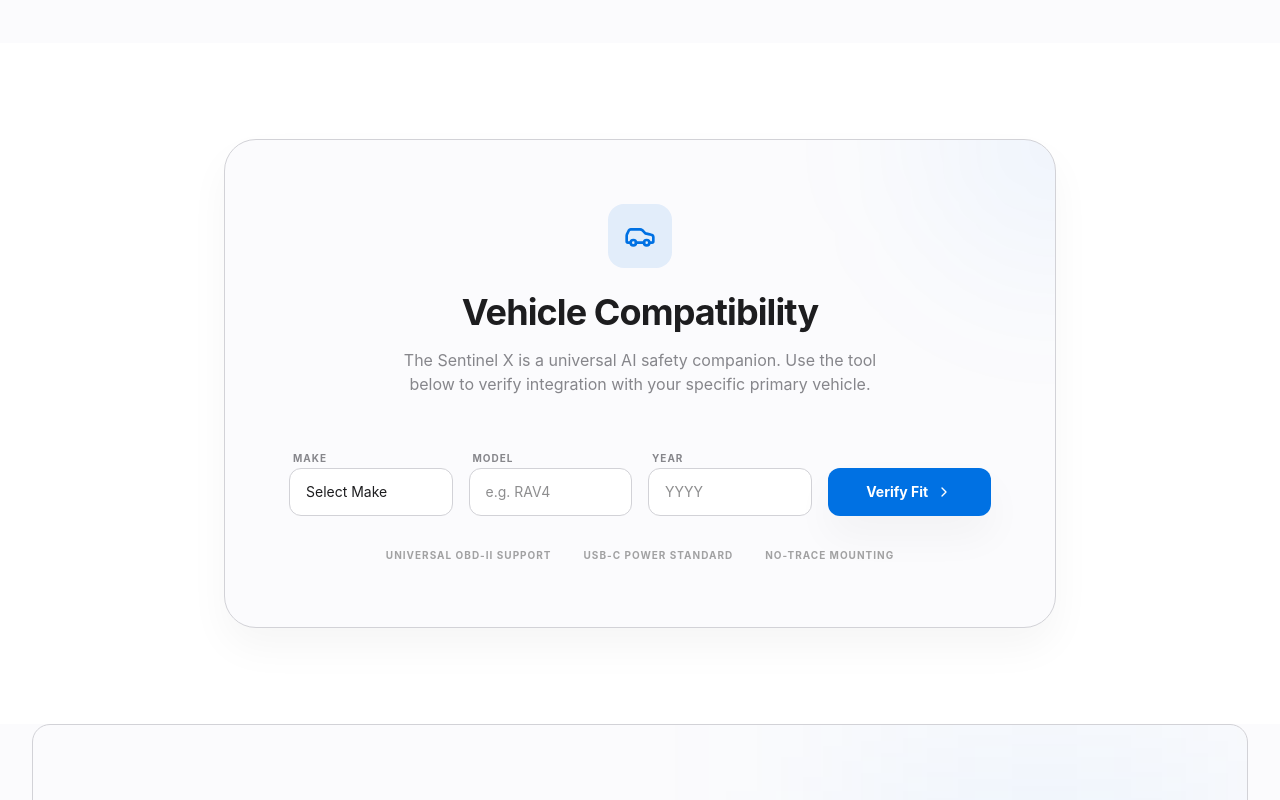
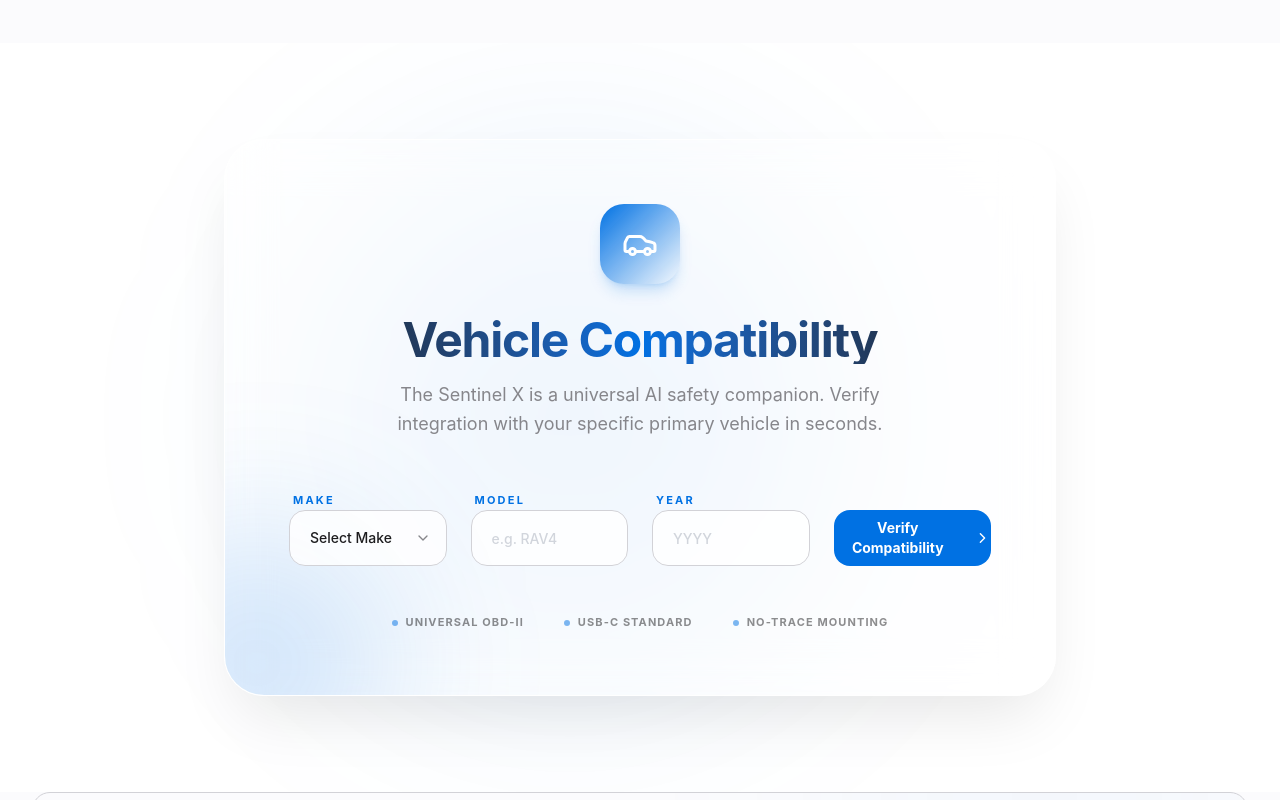
Before and after one commit to MaverickKing17/astrateq-prelaunch-funnel, a React (Vite) app: page / in a window 1280 px wide. Shown: the part 2040-2840 px from the top of the page. Built offline with nearby package versions, Linux system fonts and the light colour scheme.

Commit message:
feat(compatibility): Enhance section styling and animations
Refactors the compatibility section's visual presentation by introducing new decorative background elements, applying a frosted glass effect to the card, and adding subtle animations for improved user experience and visual appeal.

```diff
--- a/src/App.tsx
+++ b/src/App.tsx
@@ -367,48 +367,68 @@
   };
 
   return (
-    <section className="py-24 bg-white" id="compatibility">
-      <div className="max-w-4xl mx-auto px-4 sm:px-6 lg:px-8">
-        <div className="bg-brand-bg rounded-[32px] p-8 md:p-16 border border-brand-border shadow-premium relative overflow-hidden">
-          <div className="absolute top-0 right-0 w-64 h-64 bg-brand-primary/5 rounded-full blur-[80px] -mr-32 -mt-32" />
+    <section className="py-24 bg-white relative overflow-hidden" id="compatibility">
+      {/* Background Decorative Elements */}
+      <div className="absolute top-1/2 left-1/4 w-[500px] h-[500px] bg-brand-primary/10 rounded-full blur-[120px] -translate-y-1/2 pointer-events-none" />
+      <div className="absolute top-1/4 right-1/4 w-[400px] h-[400px] bg-brand-cyan/10 rounded-full blur-[100px] pointer-events-none" />
+
+      <div className="max-w-4xl mx-auto px-4 sm:px-6 lg:px-8 relative z-10">
+        <motion.div
+          initial={{ opacity: 0, y: 30 }}
+          whileInView={{ opacity: 1, y: 0 }}
+          viewport={{ once: true }}
+          className="bg-white/40 backdrop-blur-xl rounded-[40px] p-8 md:p-16 border border-white shadow-[0_32px_64px_-16px_rgba(0,0,0,0.1)] relative overflow-hidden group"
+        >
+          {/* Internal Gradient Glow */}
+          <div className="absolute -bottom-24 -left-24 w-64 h-64 bg-brand-primary/20 rounded-full blur-[80px] group-hover:bg-brand-primary/30 transition-colors" />
 
           <div className="relative z-10">
             <div className="text-center mb-12 space-y-4">
-              <div className="w-16 h-16 bg-brand-primary/10 rounded-2xl flex items-center justify-center mx-auto mb-6">
-                <Car className="text-brand-primary" size={32} />
-              </div>
-              <h2 className="text-3xl md:text-4xl font-bold tracking-tight">Vehicle Compatibility</h2>
-              <p className="text-brand-gray max-w-lg mx-auto">
-                The Sentinel X is a universal AI safety companion. Use the tool below to verify integration with your specific primary vehicle.
+              <motion.div
+                whileHover={{ rotate: 15, scale: 1.1 }}
+                className="w-20 h-20 bg-gradient-to-br from-brand-primary to-brand-cyan rounded-3xl flex items-center justify-center mx-auto mb-8 shadow-lg shadow-brand-primary/20"
+              >
+                <Car className="text-white" size={36} />
+              </motion.div>
+              <h2 className="text-3xl md:text-5xl font-bold tracking-tight bg-clip-text text-transparent bg-gradient-to-r from-brand-dark via-brand-primary to-brand-dark">
+                Vehicle Compatibility
+              </h2>
+              <p className="text-brand-gray max-w-lg mx-auto text-lg leading-relaxed">
+                The Sentinel X is a universal AI safety companion. Verify integration with your specific primary vehicle in seconds.
               </p>
             </div>
 
-            <form onSubmit={handleCheck} className="grid grid-cols-1 md:grid-cols-4 gap-4 mb-8">
-              <div className="space-y-2">
-                <label className="text-[10px] font-bold uppercase tracking-widest text-brand-gray ml-1">Make</label>
+            <form onSubmit={handleCheck} className="grid grid-cols-1 md:grid-cols-4 gap-6 mb-10">
+              <div className="space-y-3">
+                <label className="text-[11px] font-bold uppercase tracking-[0.2em] text-brand-primary ml-1">Make</label>
+                <div className="relative">
                   <select
                     value={make}
                     onChange={(e) => setMake(e.target.value)}
-                  className="w-full h-12 bg-white border border-brand-border rounded-xl px-4 text-sm focus:ring-1 focus:ring-brand-primary outline-none appearance-none cursor-pointer"
+                    className="w-full h-14 bg-white/80 border border-brand-border rounded-2xl px-5 text-sm font-medium focus:ring-2 focus:ring-brand-primary/20 focus:border-brand-primary outline-none appearance-none cursor-pointer transition-all hover:bg-white"
                     required
                   >
                     <option value="">Select Make</option>
                     {makes.sort().map(m => <option key={m} value={m}>{m}</option>)}
                   </select>
+                  <div className="absolute right-4 top-1/2 -translate-y-1/2 pointer-events-none text-brand-gray">
+                    <ChevronRight size={16} className="rotate-90" />
                   </div>
-              <div className="space-y-2">
-                <label className="text-[10px] font-bold uppercase tracking-widest text-brand-gray ml-1">Model</label>
+                </div>
+              </div>
+              <div className="space-y-3">
+                <label className="text-[11px] font-bold uppercase tracking-[0.2em] text-brand-primary ml-1">Model</label>
                 <input
                   type="text"
                   placeholder="e.g. RAV4"
                   value={model}
                   onChange={(e) => setModel(e.target.value)}
-                  className="w-full h-12 bg-white border border-brand-border rounded-xl px-4 text-sm focus:ring-1 focus:ring-brand-primary outline-none"
+                  className="w-full h-14 bg-white/80 border border-brand-border rounded-2xl px-5 text-sm font-medium focus:ring-2 focus:ring-brand-primary/20 focus:border-brand-primary outline-none transition-all hover:bg-white placeholder:text-gray-300"
                   required
                 />
               </div>
-              <div className="space-y-2">
-                <label className="text-[10px] font-bold uppercase tracking-widest text-brand-gray ml-1">Year</label>
+              <div className="space-y-3">
+                <label className="text-[11px] font-bold uppercase tracking-[0.2em] text-brand-primary ml-1">Year</label>
                 <input
                   type="number"
                   placeholder="YYYY"
@@ -416,7 +436,7 @@
                   max="2026"
                   value={year}
                   onChange={(e) => setYear(e.target.value)}
-                  className="w-full h-12 bg-white border border-brand-border rounded-xl px-4 text-sm focus:ring-1 focus:ring-brand-primary outline-none"
+                  className="w-full h-14 bg-white/80 border border-brand-border rounded-2xl px-5 text-sm font-medium focus:ring-2 focus:ring-brand-primary/20 focus:border-brand-primary outline-none transition-all hover:bg-white placeholder:text-gray-300"
                   required
                 />
               </div>
@@ -424,13 +444,13 @@
                 <button
                   type="submit"
                   disabled={result === 'checking'}
-                  className="w-full h-12 bg-brand-primary text-white rounded-xl font-bold text-sm hover:opacity-90 transition-all flex items-center justify-center gap-2 group shadow-premium"
+                  className="w-full h-14 bg-brand-primary text-white rounded-2xl font-bold text-sm hover:translate-y-[-2px] hover:shadow-xl hover:shadow-brand-primary/20 active:translate-y-0 transition-all flex items-center justify-center gap-3 group disabled:opacity-70"
                 >
                   {result === 'checking' ? (
                     <div className="w-5 h-5 border-2 border-white/30 border-t-white rounded-full animate-spin" />
                   ) : (
                     <>
-                      Verify Fit <ChevronRight size={16} className="group-hover:translate-x-1 transition-transform" />
+                      Verify Compatibility <ChevronRight size={18} className="group-hover:translate-x-1 transition-transform" />
                     </>
                   )}
                 </button>
@@ -440,35 +460,38 @@
             <AnimatePresence mode="wait">
               {result === 'compatible' && (
                 <motion.div
-                  initial={{ opacity: 0, y: 10 }}
-                  animate={{ opacity: 1, y: 0 }}
-                  className="bg-white/80 backdrop-blur-sm border border-green-200 rounded-2xl p-6 flex flex-col md:flex-row items-center gap-6"
+                  initial={{ opacity: 0, scale: 0.95, y: 10 }}
+                  animate={{ opacity: 1, scale: 1, y: 0 }}
+                  className="bg-gradient-to-r from-green-50 to-emerald-50 border border-green-200 rounded-[28px] p-8 flex flex-col md:flex-row items-center gap-8 shadow-sm"
                 >
-                  <div className="w-12 h-12 bg-green-100 rounded-full flex items-center justify-center text-green-600 shrink-0">
-                    <CheckCircle2 size={24} />
+                  <div className="w-16 h-16 bg-white rounded-2xl flex items-center justify-center text-green-600 shrink-0 shadow-sm border border-green-100">
+                    <CheckCircle2 size={32} />
                   </div>
-                  <div className="text-center md:text-left space-y-1">
-                    <h4 className="font-bold text-brand-dark">Perfect Fit Found: {year} {make} {model}</h4>
-                    <p className="text-sm text-brand-gray">
-                      Sentinel X integrates with your vehicle's standard 12V/USB power architecture. Our universal adhesive mount is optimized for your windshield's incline.
+                  <div className="text-center md:text-left space-y-2">
+                    <h4 className="text-xl font-bold text-brand-dark">Perfect Fit Found: {year} {make} {model}</h4>
+                    <p className="text-brand-gray leading-relaxed">
+                      Sentinel X integrates with your vehicle's architecture. Our universal adhesive mount is optimized for your windshield's incline.
                     </p>
                   </div>
                   <div className="md:ml-auto">
-                    <a href="#reserve" className="inline-block bg-brand-primary text-white px-6 py-2.5 rounded-full text-xs font-bold hover:scale-105 transition-transform whitespace-nowrap">
-                      Claim Batch 01 Spot
+                    <a href="#reserve" className="inline-flex items-center gap-2 bg-brand-primary text-white px-8 py-3.5 rounded-full text-sm font-bold hover:scale-105 transition-transform whitespace-nowrap shadow-lg shadow-brand-primary/10">
+                      Reserve Batch 01 <ChevronRight size={16} />
                     </a>
                   </div>
                 </motion.div>
               )}
             </AnimatePresence>
 
-            <div className="mt-8 flex flex-wrap justify-center gap-8 opacity-40 grayscale">
-              <span className="text-[10px] font-bold tracking-widest uppercase">Universal OBD-II Support</span>
-              <span className="text-[10px] font-bold tracking-widest uppercase">USB-C Power Standard</span>
-              <span className="text-[10px] font-bold tracking-widest uppercase">No-Trace Mounting</span>
+            <div className="mt-12 flex flex-wrap justify-center gap-10 opacity-50">
+              {["Universal OBD-II", "USB-C Standard", "No-Trace Mounting"].map((feat, i) => (
+                <div key={i} className="flex items-center gap-2">
+                  <div className="w-1.5 h-1.5 rounded-full bg-brand-primary" />
+                  <span className="text-[11px] font-bold tracking-widest uppercase text-brand-dark">{feat}</span>
+                </div>
+              ))}
             </div>
           </div>
-        </div>
+        </motion.div>
       </div>
     </section>
   );
@@ -499,17 +522,19 @@
               <tr className="border-b border-brand-border bg-brand-bg">
                 <th className="p-8 text-sm font-bold uppercase tracking-widest text-brand-gray">Feature</th>
                 <th className="p-8 text-sm font-bold uppercase tracking-widest text-brand-gray">Generic Dash Cam</th>
-                <th className="p-8 text-sm font-bold uppercase tracking-widest text-brand-primary">Astrateq</th>
+                <th className="p-8 text-sm font-bold uppercase tracking-widest text-brand-primary bg-brand-primary/[0.03]">Astrateq</th>
               </tr>
             </thead>
             <tbody>
               {rows.map((row, i) => (
-                <tr key={i} className="border-b border-brand-border last:border-0 hover:bg-brand-bg transition-colors">
+                <tr key={i} className="border-b border-brand-border last:border-0 hover:bg-brand-bg transition-colors group">
                   <td className="p-8 font-medium text-brand-dark">{row.label}</td>
                   <td className="p-8 text-brand-gray">{row.generic}</td>
-                  <td className="p-8 text-brand-primary font-bold flex items-center gap-2">
+                  <td className="p-8 text-brand-primary font-bold bg-brand-primary/[0.03] group-hover:bg-brand-primary/[0.06] transition-colors">
+                    <div className="flex items-center gap-2">
                       <CheckCircle2 size={18} />
                       {row.astrateq}
+                    </div>
                   </td>
                 </tr>
               ))}
```
Lines whose indentation alone changed are shown as unchanged.
